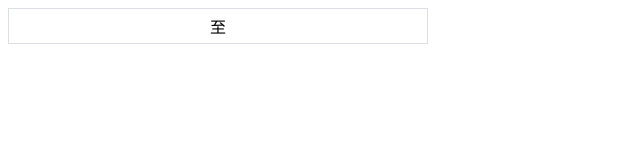
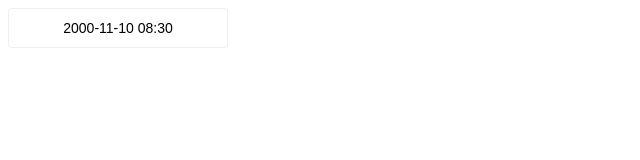
Before and after one commit to register2019/calendar, a Vue app: page / in a window 1280 px wide. Shown: the top 160 px of the page, without its empty margins (0-640 px from the left). Built offline with nearby package versions, Linux system fonts and the light colour scheme.

Commit message:
feat: 测试文件更新

```diff
--- a/src/App.vue
+++ b/src/App.vue
@@ -1,45 +1,46 @@
 <template>
-	<DefaultCalendar
-		v-model="selectedTimeRange"
-		@onClick="getSelectedTimeRange"
-		:pickerOptions="pickerOptions"
-		showCategory="yyyy-MM-DD HH"
-		timeType="Picker"
-		type="DateTimePicker"
-		:selectOptions="selectOptions"
-		:disabledDate="disabledDate"
-	/>
+	<div>
+		<DefaultCalendar
+			v-model="defaultValue"
+			type="DateTime"
+			timeTypeFormat="yyyy-MM-DD HH:mm:ss"
+			timeType="Select"
+			:picker-options="pickerOptions"
+			:selectOptions="selectOptions"
+			:disabledDate="disabledDate"
+			@onClick="getSelectedTime"
+		/>
+	</div>
 </template>
 
 <script lang="ts" setup>
 import { ref, reactive, watch, computed } from "vue";
-const selectedTimeRange = ref<Date[]>([]);
-// const selectedTimeRange = ref<[Date, Date]>([
-// 	new Date(2000, 10, 10, 10, 14),
-// 	new Date(2000, 10, 11, 12, 24),
-// ]);
+const defaultValue = ref(new Date(2000, 10, 10, 8, 30));
 const pickerOptions = [
 	{
-		text: "最近一周",
-		value: () => {
-			const end = new Date().getTime();
-			const start = new Date().getTime() - 3600 * 1000 * 24 * 7;
-
-			return [start, end];
-		},
+		text: "今天",
+		value: () => new Date().getTime(),
+	},
+	{
+		text: "昨天",
+		value: () => new Date().getTime() - 3600 * 1000 * 24,
+	},
+	{
+		text: "一周前",
+		value: () => new Date().getTime() - 3600 * 1000 * 24 * 7,
 	},
 ];
 const selectOptions = {
-	start: "08:30",
+	start: "08:00",
 	step: "00:15",
 	end: "18:30",
 };
-const getSelectedTimeRange = (val: number[]) => {
+const getSelectedTime = (val: number) => {
 	console.log(val);
 };
 const disabledDate = {
-	type: "today",
-	range: "2022-11-06 00:00:00",
+	type: "range",
+	range: ["2022-11-06 00:00:00", "2022-11-16 00:00:00"],
 };
 </script>
 
--- a/src/temp/test-dateTime.vue
+++ b/src/temp/test-dateTime.vue
@@ -2,8 +2,9 @@
 	<div>
 		<DefaultCalendar
 			v-model="defaultValue"
+			type="DateTime"
+			timeTypeFormat="yyyy-MM-DD HH:mm:ss"
 			timeType="Select"
-      type="DateTime"
 			:picker-options="pickerOptions"
 			:selectOptions="selectOptions"
 			:disabledDate="disabledDate"
```
Lines whose indentation alone changed are shown as unchanged.
